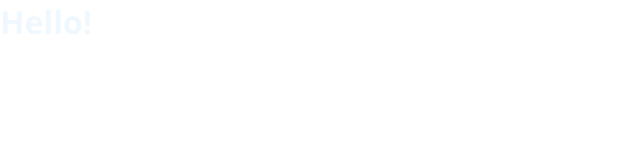
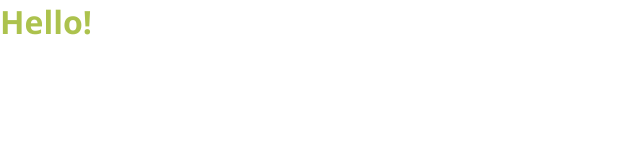
Before and after one commit to CarlosViniMSouza/frontend-web-freecodecamp, a plain HTML site: page src/index.html in a window 1280 px wide. Shown: the whole page, without its empty margins (0-640 px from the left). Drawn offline with Linux system fonts and the light colour scheme.

```diff
--- a/src/styles.css
+++ b/src/styles.css
@@ -1,5 +1,5 @@
 * {
     margin: 0 auto;
-    color: aliceblue;
+    color: rgb(172, 194, 77);
     font-family: 'Segoe UI', Tahoma, Geneva, Verdana, sans-serif;
 }
```
Also changed, not shown: 2 other files.
